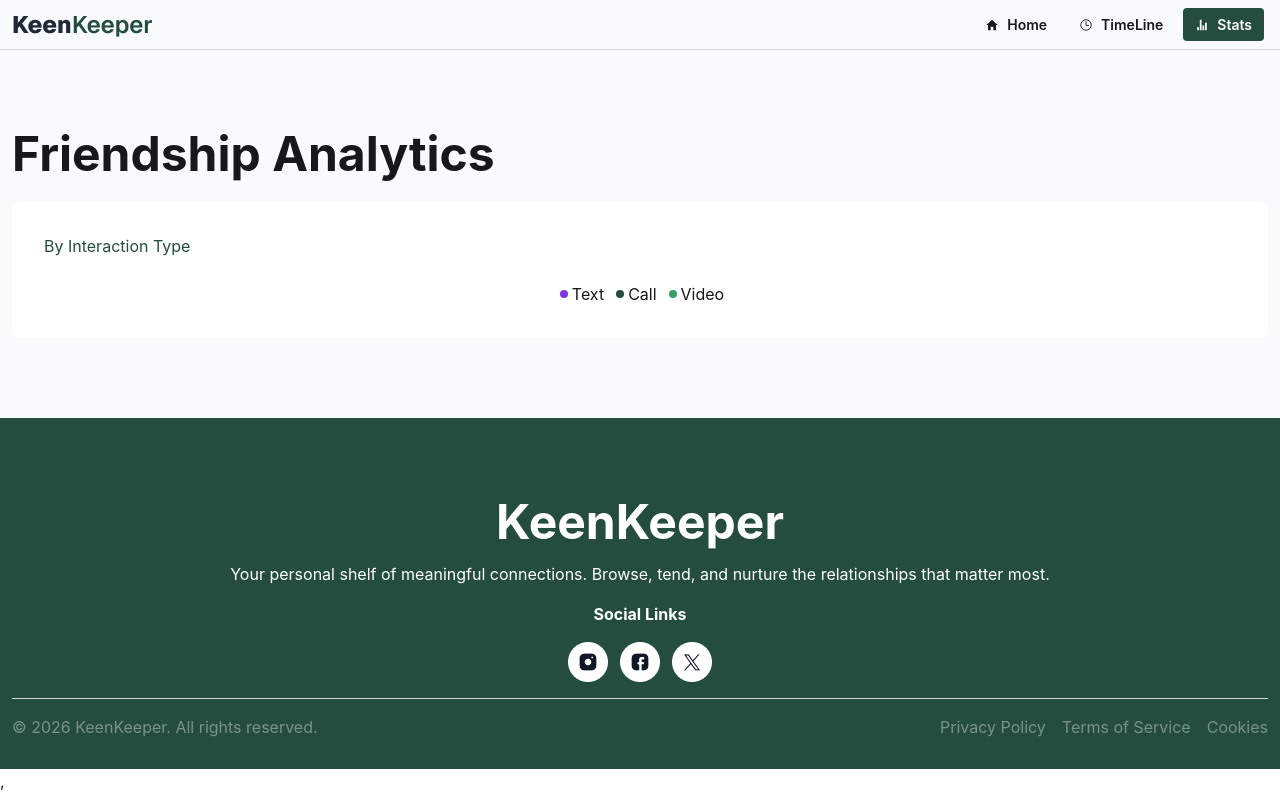
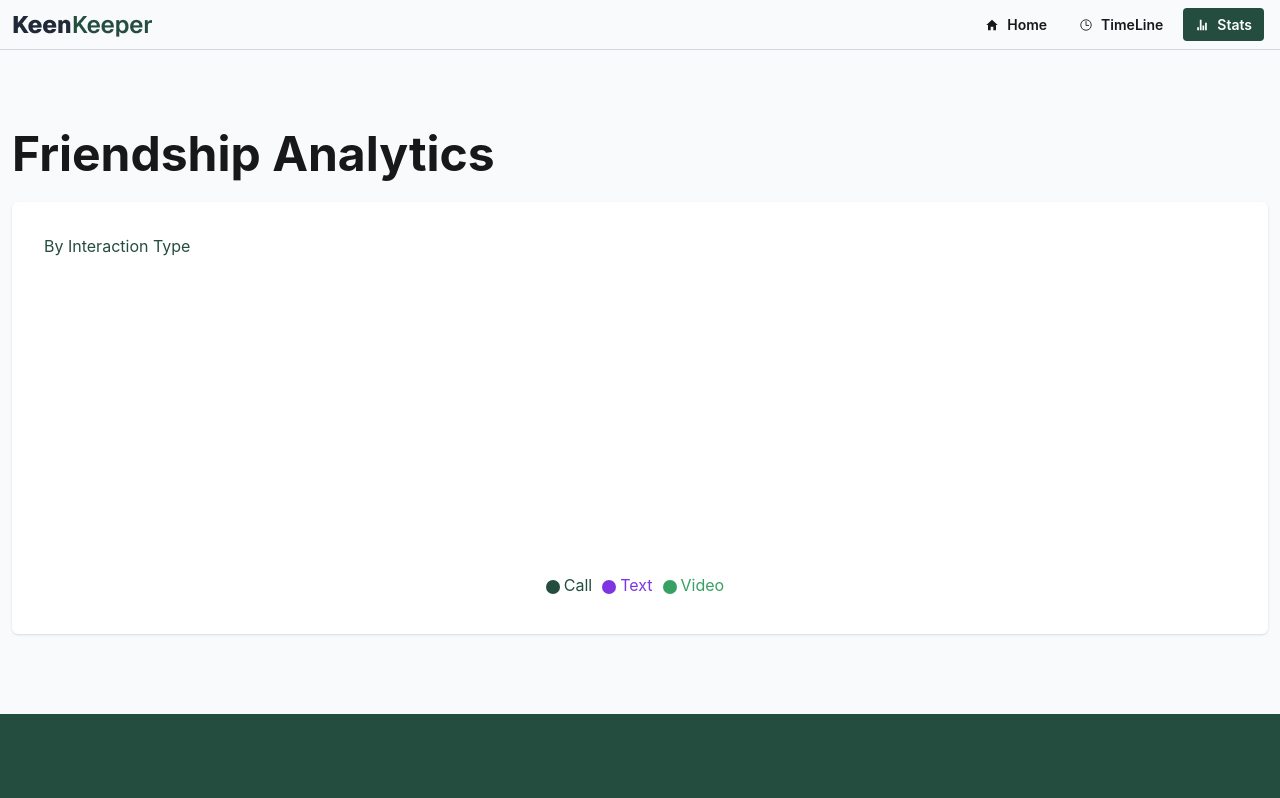
Before and after one commit to mkkhalid5/a7-khalid, a React (Vite) app: page /stats in a window 1280 px wide. Shown: the top 798 px of the page. Built offline with nearby package versions, Linux system fonts and the light colour scheme.

Commit message:
add a rechart for showing chart of tex,video, call count for better user interaction

```diff
--- a/package.json
+++ b/package.json
@@ -16,6 +16,7 @@
     "react-icons": "^5.6.0",
     "react-router": "^7.14.0",
     "react-toastify": "^11.0.5",
+    "recharts": "^3.8.1",
     "tailwindcss": "^4.2.2"
   },
   "devDependencies": {
--- /dev/null
+++ b/src/components/shared/loadingSpinner/Spinner.jsx
@@ -0,0 +1,9 @@
+const Spinner = () => {
+  return (
+    <div className="flex justify-center items-center h-[60vh]">
+      <span className="loading loading-spinner loading-lg text-blue-500"></span>
+    </div>
+  );
+};
+
+export default Spinner;
--- a/src/context/FriendContext.jsx
+++ b/src/context/FriendContext.jsx
@@ -15,7 +15,11 @@ const FriendProvider = ({children}) => {
 
         setFriendContact((prev) => [...prev, newContact]);
 
-        toast.success(`${actionType} with ${friend.name}`);
+        toast.success(`${actionType} with ${friend.name}`,{
+            position: 'top-center',
+            closeButton: false,
+            hideProgressBar: true,
+        });
     };
 
     const data = {
--- a/src/pages/friendDetails/FriendDetails.jsx
+++ b/src/pages/friendDetails/FriendDetails.jsx
@@ -7,14 +7,16 @@ import { MdDelete } from 'react-icons/md';
 import { FaArchive } from 'react-icons/fa';
 import { RiNotificationSnoozeLine } from 'react-icons/ri';
 import { FriendContext } from '../../context/FriendContext';
+import Spinner from '../../components/shared/loadingSpinner/Spinner';
 
 
 const FriendDetails = () => {
     const { id } = useParams();
-    const friends = useLoaderData();
-    const expectedFriend = friends.find((friend) => friend.id === Number(id));
+    const friendsData = useLoaderData();
+    const expectedFriend = friendsData.find((friend) => friend.id === Number(id));
 
     const {handleFriendContact} = useContext(FriendContext);
+
 
     const {
         name,
--- a/src/pages/homepage/HomePage.jsx
+++ b/src/pages/homepage/HomePage.jsx
@@ -1,12 +1,15 @@
-import React from 'react';
+import React, { Suspense } from 'react';
 import Banner from '../../components/homepage/Banner';
 import AllFriends from '../../components/homepage/AllFriends';
+import Spinner from '../../components/shared/loadingSpinner/Spinner';
 
 const HomePage = () => {
     return (
         <div>
             <Banner />
-            <AllFriends />
+            <Suspense fallback={<Spinner />}>
+                <AllFriends />
+            </Suspense>
         </div>
     );
 };
--- a/src/pages/stats/Stats.jsx
+++ b/src/pages/stats/Stats.jsx
@@ -1,18 +1,46 @@
+import { useContext } from 'react';
 import { GoDotFill } from 'react-icons/go';
+import { Legend, Pie, PieChart, Tooltip } from 'recharts';
+import { FriendContext } from '../../context/FriendContext';
+
 
 const Stats = () => {
+    const {friendContact} = useContext(FriendContext);
+
+    const callCount = friendContact.filter(item => item.actionType === "call").length;
+    const textCount = friendContact.filter(item => item.actionType === "text").length;
+    const videoCount = friendContact.filter(item => item.actionType === "video").length;
+
+    const data = [
+        { name: "Text", value: textCount, fill: "#7E35E1" },
+        { name: "Call", value: callCount, fill: "#244D3F" },
+        { name: "Video", value: videoCount, fill: "#37A163" },
+    ]
 
     return (
         <div className='py-20 container mx-auto px-3 space-y-6'>
             <h2 className='text-3xl md:text-5xl font-bold'>Friendship Analytics</h2>
 
-            <div className='p-8 space-y-6 bg-white rounded-md'>
+            <div className='p-8 space-y-6 bg-white rounded-md shadow'>
                 <h2 className='text-[#244D3F]'>By Interaction Type</h2>
 
-                <div className='flex justify-center gap-2'>
-                    <p className='flex items-center'><span className='text-[#7E35E1]'><GoDotFill /></span> Text</p>
-                    <p className='flex items-center'><span className='text-[#244D3F]'><GoDotFill /></span> Call</p>
-                    <p className='flex items-center'><span className='text-[#37A163]'><GoDotFill /></span> Video</p>
+                <div className='flex justify-center'>
+                    <PieChart style={{ width: '100%', maxWidth: '500px', maxHeight: '40vh', aspectRatio: 1 }} responsive>
+                        <Pie
+                            data={data}
+                            innerRadius="80%"
+                            outerRadius="100%"
+                            // Corner radius is the rounded edge of each pie slice
+                            cornerRadius="50%"
+                            fill="#8884d8"
+                            // padding angle is the gap between each pie slice
+                            paddingAngle={5}
+                            dataKey="value"
+                            isAnimationActive={true}
+                        />
+                        <Legend iconType='circle' />
+                        <Tooltip />
+                    </PieChart>
                 </div>
             </div>
         </div>
--- a/src/pages/timeline/TimeLine.jsx
+++ b/src/pages/timeline/TimeLine.jsx
@@ -27,7 +27,9 @@ const TimeLine = () => {
                     <option value="video">Video</option>
                 </select>
             </div>
-            <div className='space-y-3'>
+            {
+                friendContact.length === 0 ? <div className='text-center'>No data found!</div> :
+                <div className='space-y-3'>
                 {
                     filteredContact.map((data, ind) => (
                         <div key={ind} className='p-4 flex items-center gap-3 bg-white rounded-md shadow'>
@@ -60,6 +62,7 @@ const TimeLine = () => {
                     ))
                 }
             </div>
+            }
         </div>
     );
 };
--- a/src/routes/routes.jsx
+++ b/src/routes/routes.jsx
@@ -27,7 +27,7 @@ export const router = createBrowserRouter([
       {
         path: "/friendDetails/:id",
         element: <FriendDetails />,
-        loader: () => fetch("friends.json")
+        loader: () => fetch("./friends.json"),
       }
     ],
     errorElement: <ErrorPage />
```
Also changed, not shown: 1 other file (tests, documents, lock files or other folders).
